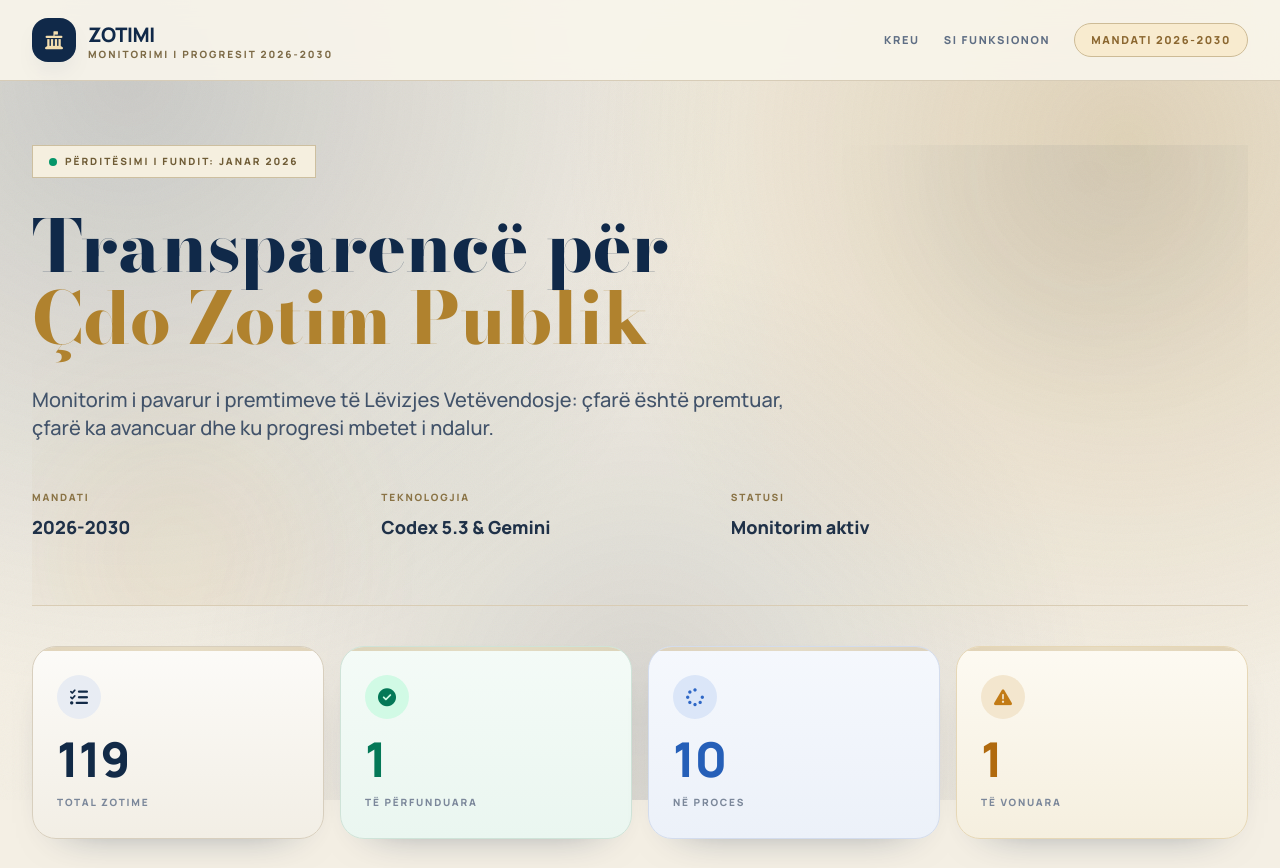
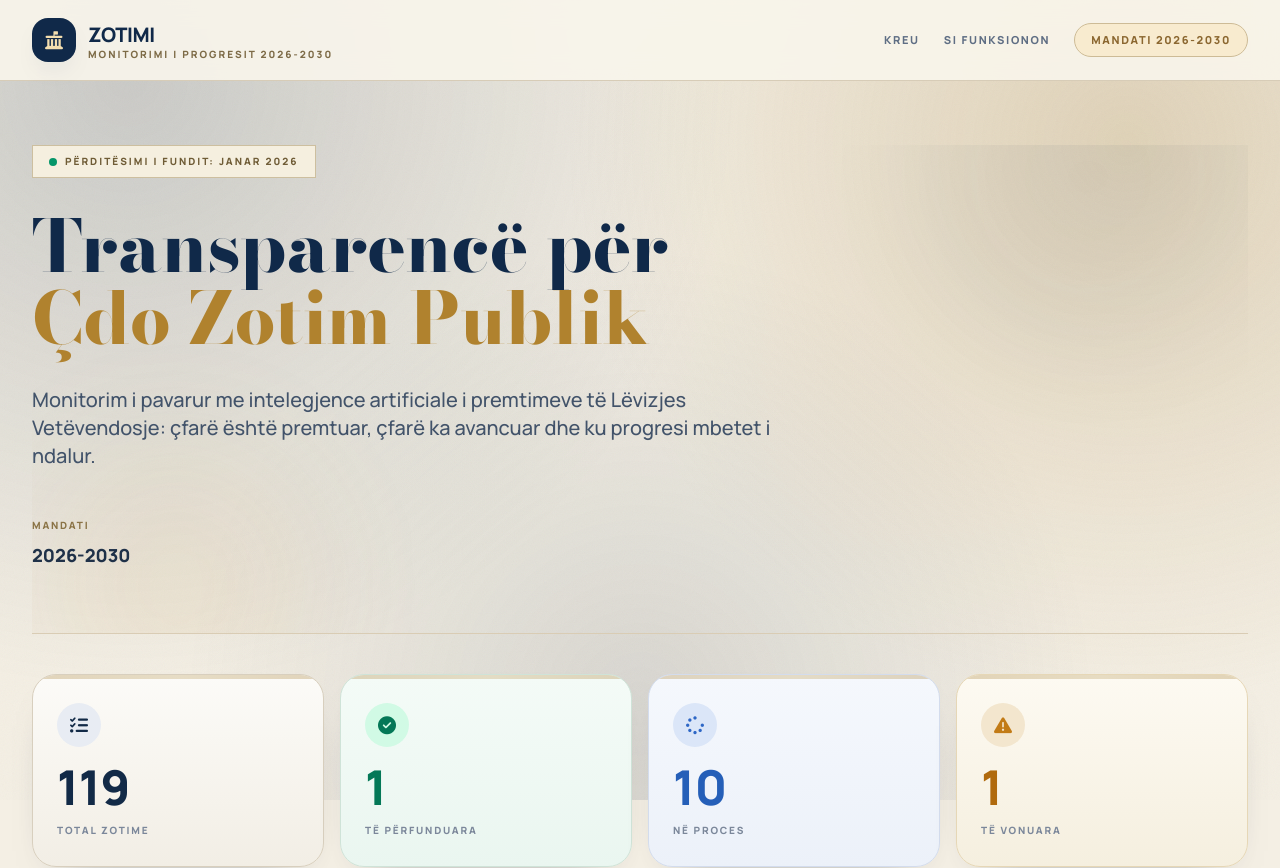
Before and after one commit to celiknimani/civic-pulse, a React (Vite) app: page / in a window 1280 px wide. Shown: the top 868 px of the page. Built offline with nearby package versions, Linux system fonts and the light colour scheme.

Commit message:
Minor fixes

```diff
--- a/App.tsx
+++ b/App.tsx
@@ -68,21 +68,13 @@ const Home: React.FC = () => {
           </h2>
 
           <p className="max-w-3xl text-lg md:text-xl leading-relaxed font-medium text-[#42536a]">
-            {'Monitorim i pavarur i premtimeve t\u00eb L\u00ebvizjes Vet\u00ebvendosje: \u00e7far\u00eb \u00ebsht\u00eb premtuar, \u00e7far\u00eb ka avancuar dhe ku progresi mbetet i ndalur.'}
+            {'Monitorim i pavarur me intelegjence artificiale i premtimeve t\u00eb L\u00ebvizjes Vet\u00ebvendosje: \u00e7far\u00eb \u00ebsht\u00eb premtuar, \u00e7far\u00eb ka avancuar dhe ku progresi mbetet i ndalur.'}
           </p>
 
-          <div className="pt-4 grid grid-cols-1 sm:grid-cols-3 gap-6 text-[#1f3148]">
+          <div className="pt-4 grid grid-cols-1 gap-6 text-[#1f3148]">
             <div>
               <p className="text-[10px] font-extrabold uppercase tracking-[0.18em] text-[#8a7345]">Mandati</p>
               <p className="mt-2 text-lg font-black">2026-2030</p>
-            </div>
-            <div>
-              <p className="text-[10px] font-extrabold uppercase tracking-[0.18em] text-[#8a7345]">Teknologjia</p>
-              <p className="mt-2 text-lg font-black">Codex 5.3 & Gemini</p>
-            </div>
-            <div>
-              <p className="text-[10px] font-extrabold uppercase tracking-[0.18em] text-[#8a7345]">Statusi</p>
-              <p className="mt-2 text-lg font-black">Monitorim aktiv</p>
             </div>
           </div>
         </div>
```
Also changed, not shown: 1 other file (tests, documents, lock files or other folders).
